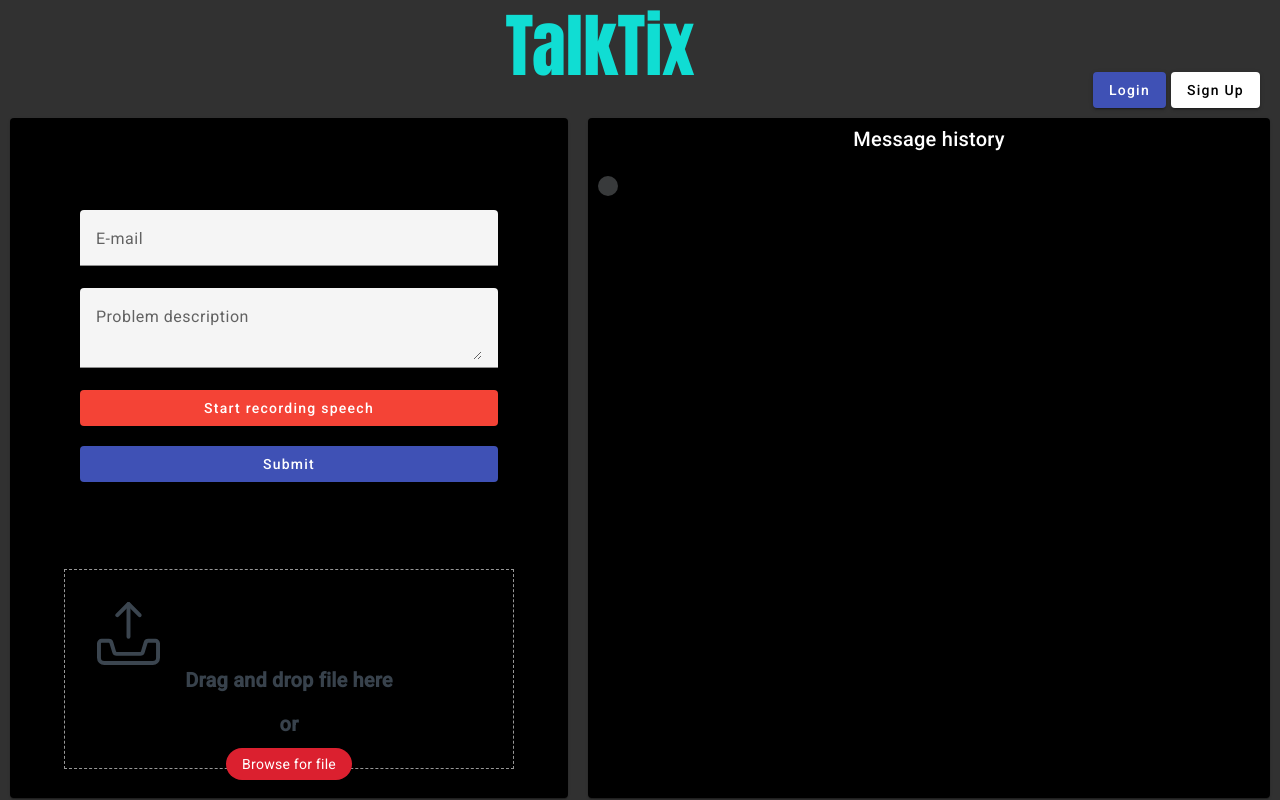
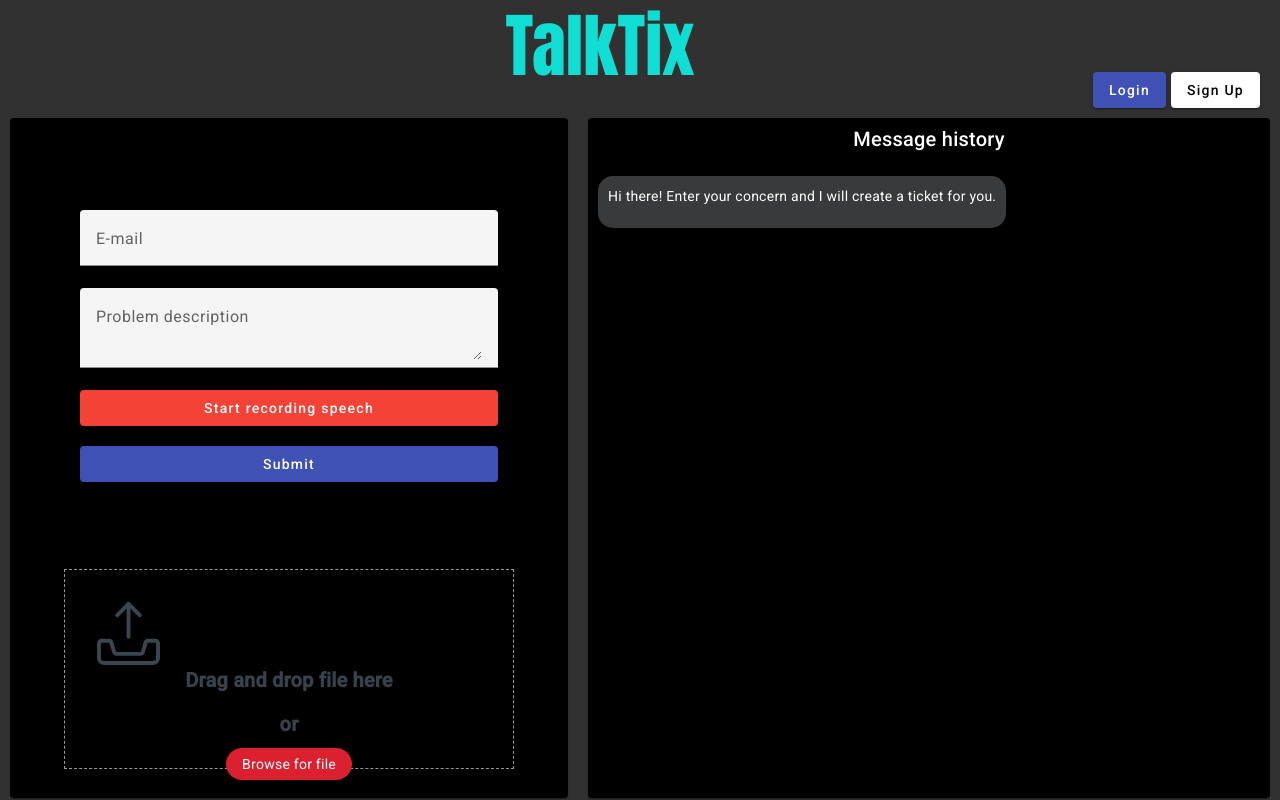
Before and after one commit to amosproj/amos2023ws01-ticket-chat-ai, an Angular app in the folder Frontend/: page / in a window 1280 px wide. Built offline with nearby package versions, Linux system fonts and the light colour scheme.

Commit message:
fix merge error in frontend
Signed-off-by: Irild Hoxhallari <irhox100@gmail.com>

```diff
--- a/Frontend/src/app/app.component.ts
+++ b/Frontend/src/app/app.component.ts
@@ -39,7 +39,14 @@
   title: string = "TalkTix";
   chatInput: string = "";
   emailInput: string = "";
-  chatMessages: ChatMessages[] = [{ messageText: "Hi there! Enter your concern and I will create a ticket for you.", isUser: false, wrappedTicket: null, files: [] }];
+  chatMessages: ChatMessage[] = [
+    {
+      messageContent: "Hi there! Enter your concern and I will create a ticket for you.",
+      isUser: false,
+      wrappedTicket: null,
+      files: []
+    }
+  ];
   files: any[] = [];
   waitingServerResponse: boolean = false;
   recognition: any;
```
